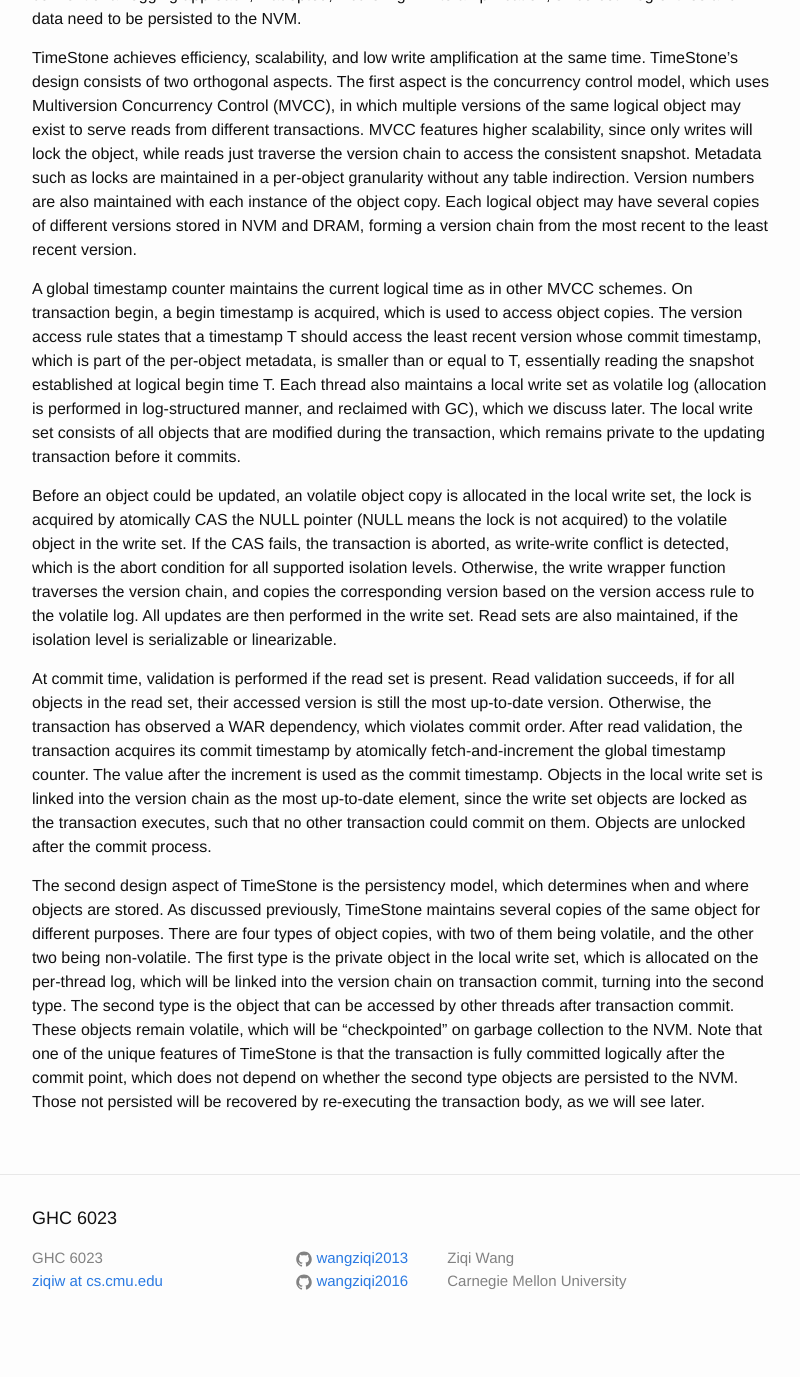
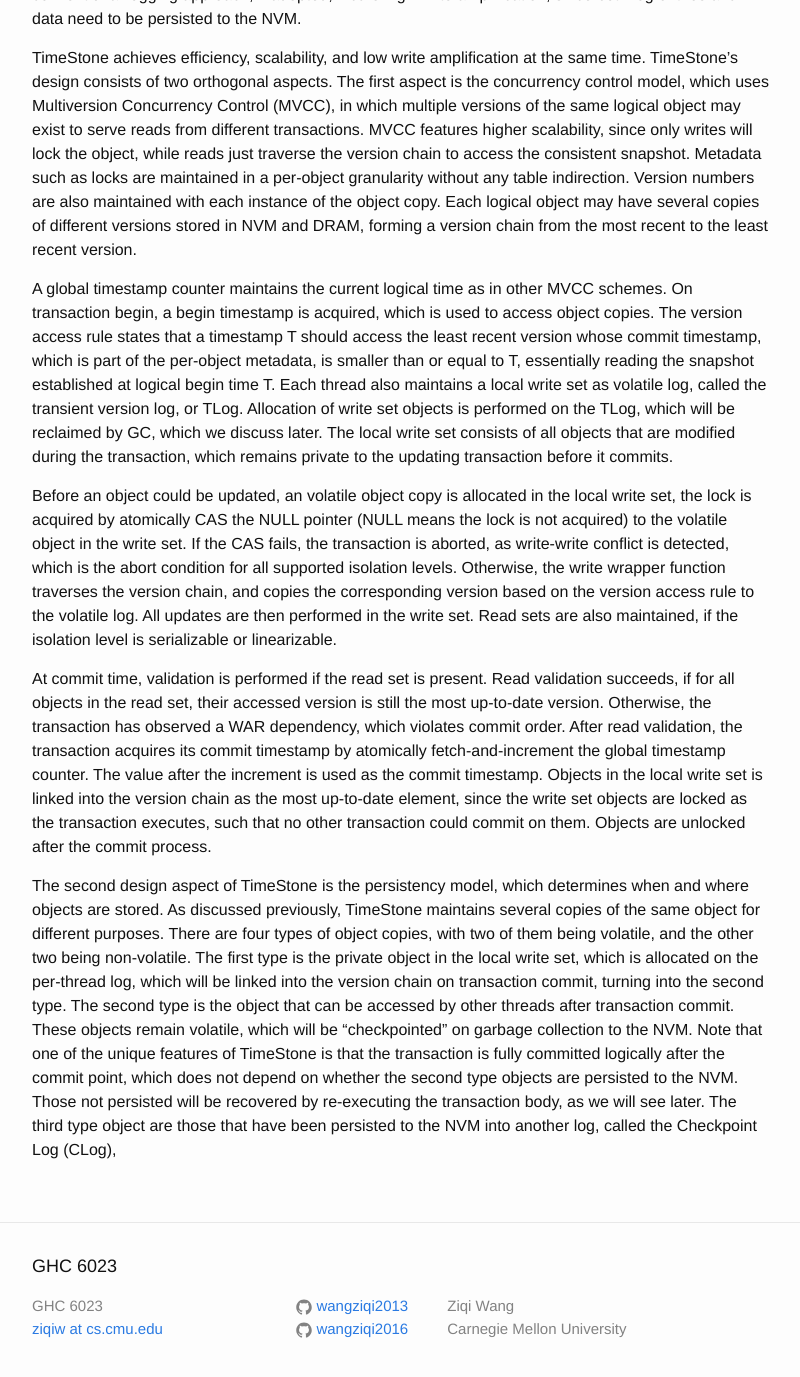
Before and after one commit to wangziqi2013/wangziqi2013.github.io, a Jekyll site: the page built from _posts/2020-08-24-timestone.markdown, in a window 1280 px wide and 1400 px high, scrolled down 803 px. Shown: the top 1377 px of the window, without its empty margins (238-1038 px from the left). Built offline with Jekyll 4.4.1, drawn with Linux system fonts in a browser that asks for light colours; before the commit the page ends 2155 px from its top, so only the background shows below that.

Commit message:
Adding TLog

```diff
--- a/_posts/2020-08-24-timestone.markdown
+++ b/_posts/2020-08-24-timestone.markdown
@@ -43,8 +43,8 @@ A global timestamp counter maintains the current logical time as in other MVCC s
 On transaction begin, a begin timestamp is acquired, which is used to access object copies. The version access rule states
 that a timestamp T should access the least recent version whose commit timestamp, which is part of the per-object
 metadata, is smaller than or equal to T, essentially reading the snapshot established at logical begin time T.
-Each thread also maintains a local write set as volatile log (allocation is performed in log-structured manner, and reclaimed
-with GC), which we discuss later.
+Each thread also maintains a local write set as volatile log, called the transient version log, or TLog. Allocation of
+write set objects is performed on the TLog, which will be reclaimed by GC, which we discuss later.
 The local write set consists of all objects that are modified during the transaction, which remains private to the
 updating transaction before it commits.
 
@@ -72,3 +72,4 @@ be accessed by other threads after transaction commit. These objects remain vola
 on garbage collection to the NVM. Note that one of the unique features of TimeStone is that the transaction is
 fully committed logically after the commit point, which does not depend on whether the second type objects are persisted
 to the NVM. Those not persisted will be recovered by re-executing the transaction body, as we will see later.
+The third type object are those that have been persisted to the NVM into another log, called the Checkpoint Log (CLog),
```
